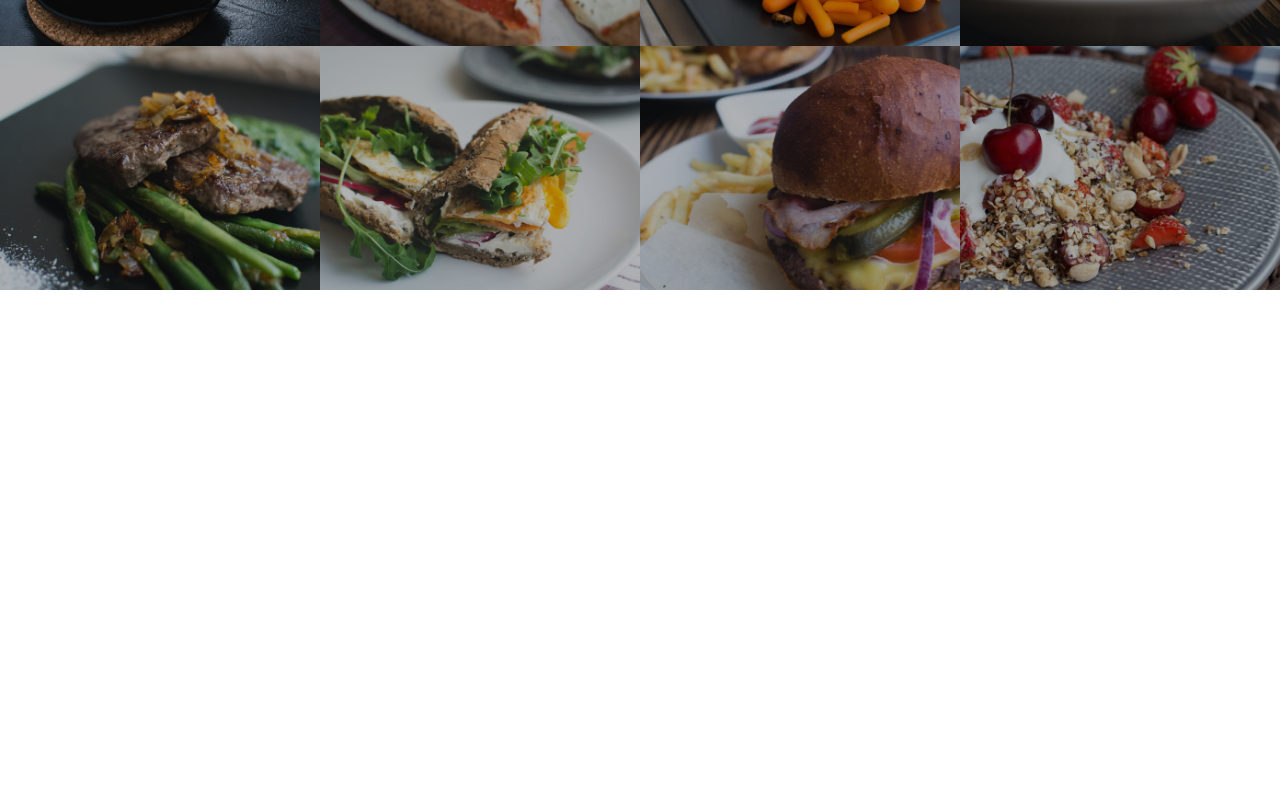
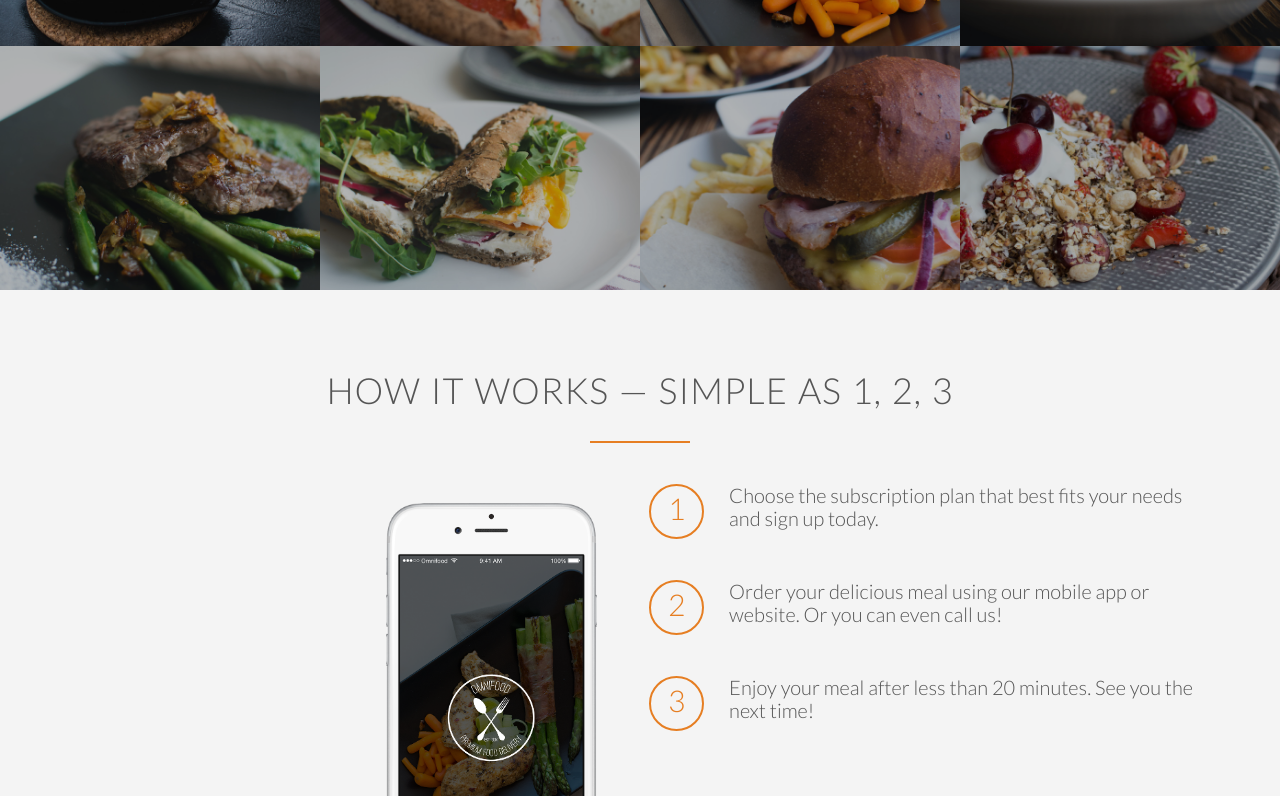
Before and after one commit to hnekhniadovich/omnifood, a plain HTML site: page index.html in a window 1280 px wide. Shown: the part 1653-2449 px from the top of the page. Before the commit the page ends 1943 px from the top, so only its background shows below. Drawn offline with Linux system fonts and the light colour scheme; files whose address does not match are found by name.

Commit message:
how-it-works section

```diff
--- a/index.html
+++ b/index.html
@@ -69,7 +69,7 @@
         </section>
 
         <section class="section-meals">
-            <ul class="meals-showcase">
+            <ul class="meals-showcase clearfix">
                 <li>
                     <figure class="meal-photo">
                         <img src="resources/img/1.jpg" alt="Korean bibimbap with egg and vegetables">
@@ -91,7 +91,7 @@
                     </figure>
                 </li>
             </ul>
-            <ul class="meals-showcase">
+            <ul class="meals-showcase clearfix">
                 <li>
                     <figure class="meal-photo">
                         <img src="resources/img/5.jpg" alt="Paleo beef steak with vegetables">
@@ -114,5 +114,44 @@
                 </li>
             </ul>
         </section>
+
+        <section class="section-steps">
+            <div class="row">
+                <h2>How it works &mdash; Simple as 1, 2, 3</h2>
+            </div>
+            <div class="row">
+                <div class="col span-1-of-2 steps-box">
+                    <img src="resources/img/app-iPhone.png" alt="Omnifood app on iPhone" class="app-screen" >
+                </div>
+                <div class="col span-1-of-2">
+                    <div class="works-step">
+                        <div>1</div>
+                        <p>Choose the subscription plan that best fits your needs and sign up today.</p>
+                    </div>
+                    <div class="works-step">
+                        <div>2</div>
+                        <p>Order your delicious meal using our mobile app or website. Or you can even call us!</p>
+                    </div>
+                    <div class="works-step">
+                        <div>3</div>
+                        <p>Enjoy your meal after less than 20 minutes. See you the next time!</p>
+                    </div>
+
+                    <a href="#" class="btn-app"><img src="resources/img/download-app.svg" alt="App Store Button"></a>
+                    <a href="#" class="btn-app"><img src="resources/img/download-app-android.png" alt="Play Store Button"></a>
+                </div>
+
+            </div>
+        </section>
+
     </body>
 </html>
+
+
+<!--
+Title: How it works - Simple as 1, 2, 3
+
+    1. Choose the subscription plan that best fits your needs and sign up today.
+    2. Order your delicious meal using our mobile app or website. Or you can even call us!
+    3. Enjoy your meal after less than 20 minutes. See you the next time!
+-->
--- a/resources/css/style.css
+++ b/resources/css/style.css
@@ -17,6 +17,15 @@ html {
     font-weight: 300;
     font-size: 20px;
     text-rendering: optimizeLegibility;
+}
+
+.clearfix {zoom: 1}
+.clearfix:after {
+    content: '.';
+    clear: both;
+    display: block;
+    height: 0;
+    visibility: hidden;
 }
 
 /* ---------------------------------------------- */
@@ -244,3 +253,53 @@ header {
     opacity: 1;
     transform: scale(1.03);
 }
+
+/* ---------------------------------------------- */
+/*  HOW IT WORKS */
+/* ---------------------------------------------- */
+.section-steps {
+    background-color: #f4f4f4;
+}
+
+.steps-box:first-child {
+    text-align: right;
+    padding-right: 3%;
+    margin-top: 30px;
+}
+
+.steps-box:last-child {
+    padding-left: 3%;
+    margin-top: 70px;
+}
+
+.app-screen {
+    width: 40%;
+}
+
+.works-step {
+    margin-bottom: 50px;
+}
+
+.works-step:last-of-type {
+    margin-bottom: 80px;
+}
+
+.works-step div {
+    color: #e67e22;
+    border: 2px solid #e67e22;
+    display: inline-block;
+    border-radius: 50%;
+    height: 55px;
+    width: 55px;
+    text-align: center;
+    padding: 5px;
+    float: left;
+    font-size: 150%;
+    margin-right: 25px;
+}
+
+.btn-app img {
+    height: 50px;
+    width: auto;
+    margin-right: 10px;
+}
```
